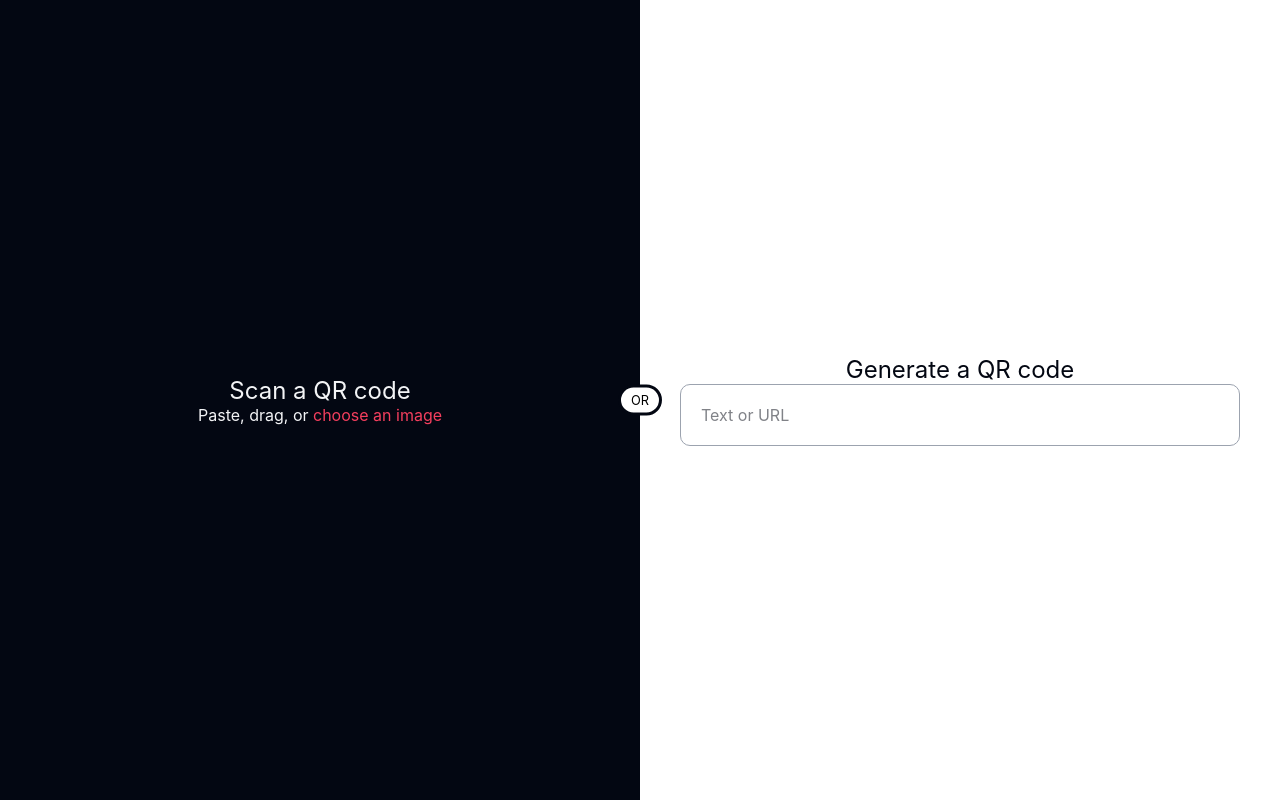
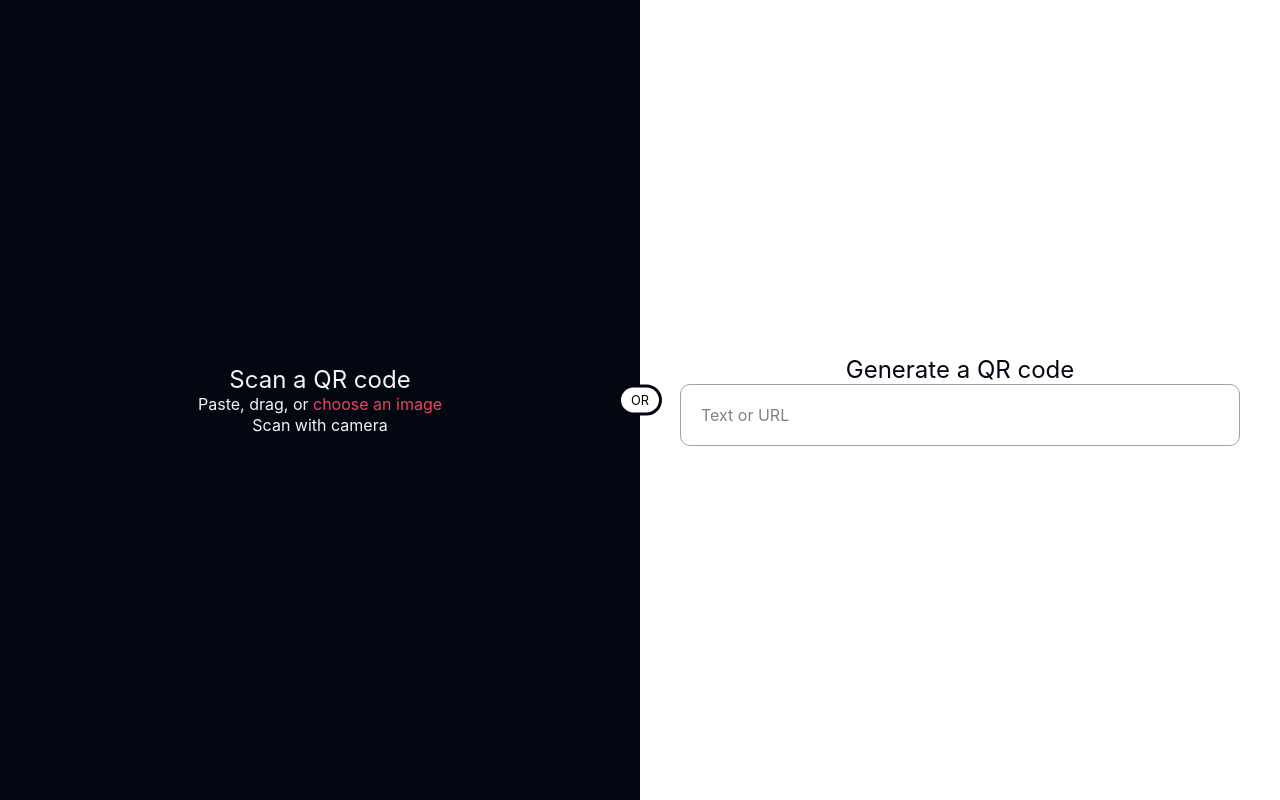
Before and after one commit to SheepTester/qr, a React app: page / in a window 1280 px wide. Built offline with nearby package versions, Linux system fonts and the light colour scheme; the HTML template or start-up script is replaced by a standard one.

Commit message:
Try qr-scanner's camera

```diff
--- a/src/Scanner.tsx
+++ b/src/Scanner.tsx
@@ -1,5 +1,5 @@
 import QrScanner from 'qr-scanner'
-import { useEffect, useState } from 'react'
+import { useEffect, useRef, useState } from 'react'
 import { useObjectUrl } from './lib/useObjectUrl'
 
 type ScanState =
@@ -21,6 +21,8 @@ export function Scanner ({ welcome, hidden, onUse }: ScannerProps) {
   const [scanState, setScanState] = useState<ScanState>({
     type: 'awaiting-image'
   })
+  const video = useRef<HTMLVideoElement | null>(null)
+  const [usingCamera, setUsingCamera] = useState(false)
 
   async function handleImage (blob: Blob): Promise<void> {
     onUse()
@@ -78,6 +80,21 @@ export function Scanner ({ welcome, hidden, onUse }: ScannerProps) {
           }}
         />
       </label>
+      <button
+        onClick={() => {
+          if (video.current) {
+            const scanner = new QrScanner(video.current, console.log, {
+              returnDetailedScanResult: true
+            })
+            scanner.start()
+            console.log(scanner)
+            setUsingCamera(true)
+          }
+        }}
+      >
+        Scan with camera
+      </button>
+      <video ref={video} style={{ display: usingCamera ? '' : 'none' }} />
       {imageUrl ? (
         scanState.type === 'result' ? (
           <svg
```
Also changed, not shown: 1 other file (tests, documents, lock files or other folders).
